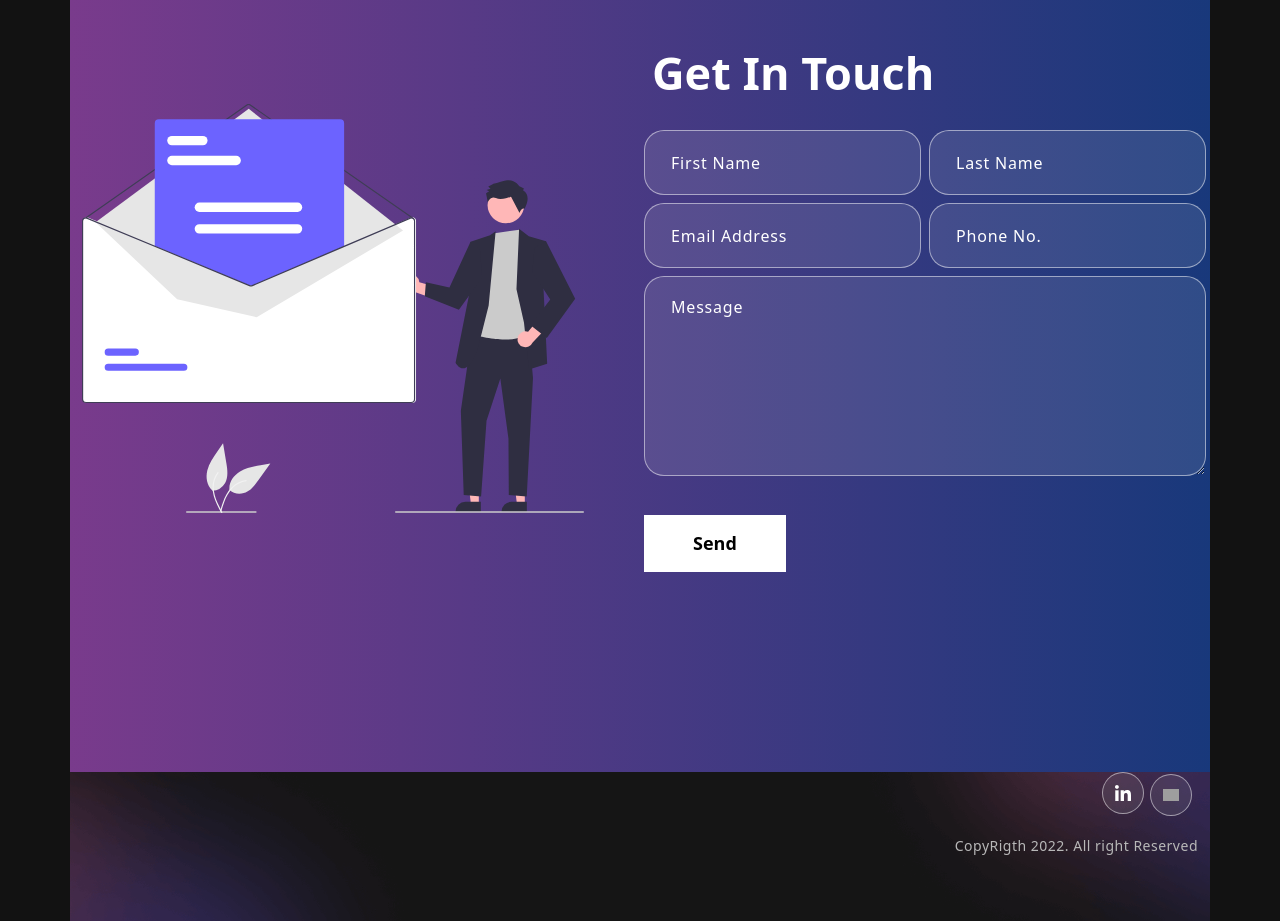
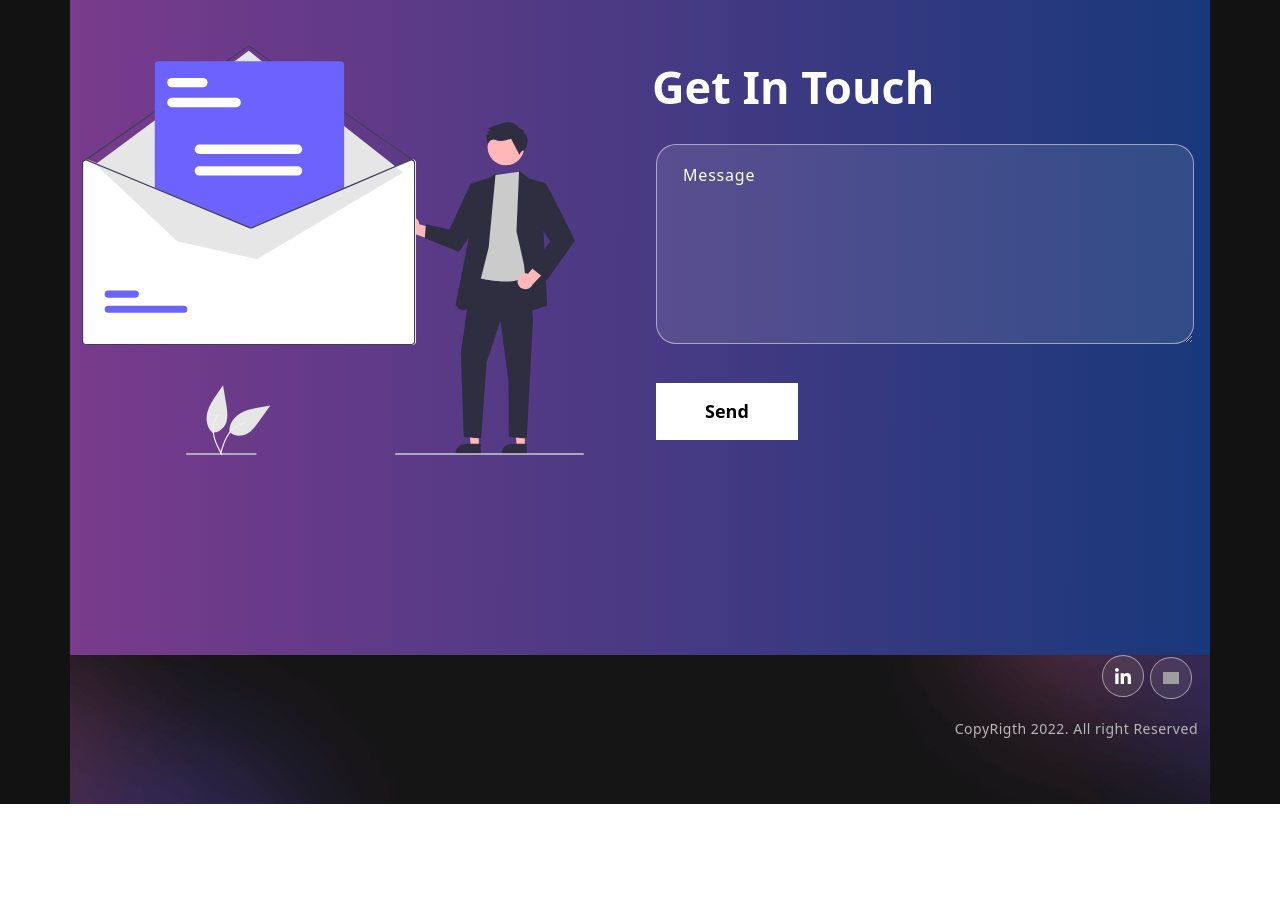
Before and after one commit to Papotta/Portfolio, a React (Vite) app in the folder frontend/: page / in a window 1280 px wide. Shown: the part 2120-3041 px from the top of the page. After the commit the page ends 2924 px from the top, so only its background shows below. Built offline with nearby package versions, Linux system fonts and the light colour scheme; grey boxes are pictures that could not be loaded.

Commit message:
contact change

```diff
--- a/frontend/src/components/Contact.jsx
+++ b/frontend/src/components/Contact.jsx
@@ -2,7 +2,6 @@ import { useState } from "react";
 import { Container, Row, Col } from "react-bootstrap";
 import correo from "../assets/img/correo.svg";
 import 'animate.css';
-
 
 export const Contact = () => {
   const formInitialDetails = {
@@ -11,7 +10,8 @@ export const Contact = () => {
     email: '',
     phone: '',
     message: ''
-  }
+  };
+
   const [formDetails, setFormDetails] = useState(formInitialDetails);
   const [buttonText, setButtonText] = useState('Send');
   const [status, setStatus] = useState({});
@@ -20,12 +20,8 @@ export const Contact = () => {
     setFormDetails({
       ...formDetails,
       [category]: value
-      })
-  }
-
-  // const URL = process.env.NODE_ENV === 'production'?
-  // import.meta.env.BASE_URL :
-  // 'http://localhost:3000'
+    });
+  };
 
   const handleSubmit = async (e) => {
     e.preventDefault();
@@ -39,67 +35,66 @@ export const Contact = () => {
     }
 
     setButtonText("Sending...");
-    let response = await fetch(`/mail`, {
+
+    try {
+      const response = await fetch(`https://portfolio-production-92da.up.railway.app/mail`, {
         method: "POST",
         headers: {
-        "Content-Type": "application/json;charset=utf-8",
+          "Content-Type": "application/json",
         },
         body: JSON.stringify(formDetails),
       });
 
+      if (response.ok) {
+        const result = await response.json();
+        setFormDetails(formInitialDetails);
+
+        setStatus({ success: true, message: 'Message sent successfully' });
+      } else {
+        setStatus({ success: false, message: 'Something went wrong, please try again later.' });
+      }
+    } catch (error) {
+      console.error("Error sending email:", error);
+      setStatus({ success: false, message: 'Error sending email. Please try again later.' });
+    } finally {
       setButtonText("Send");
-    let result = await response.json();
-    setFormDetails(formInitialDetails);
-    console.log("probando")
-
-    if (result.success) {
-      setStatus({ success: true, message: 'Message sent successfully'});
-    } else {
-      setStatus({ success: false, message: 'Something went wrong, please try again later.'});
     }
   };
-
 
   return (
     <section className="contact" id="connect">
       <Container>
         <Row className="align-items-center">
           <Col size={12} md={6}>
-                <img src={correo} alt="Contact Us"/>
+            <img src={correo} alt="Contact Us" />
           </Col>
           <Col size={12} md={6}>
-                <div >
+            <div>
               <h2>Get In Touch</h2>
               <form onSubmit={handleSubmit}>
-                  <Row>
-                    <Col size={12} sm={6} className="px-1">
-                      <input type="text" value={formDetails.firstName} placeholder="First Name" onChange={(e) => onFormUpdate('firstName', e.target.value)} required/>
+                {/* ... (otras entradas de formulario) */}
+                <Col size={12} className="px-1">
+                  <textarea
+                    rows="6"
+                    value={formDetails.message}
+                    placeholder="Message"
+                    onChange={(e) => onFormUpdate('message', e.target.value)}
+                    required
+                  ></textarea>
+                  <button type="submit">
+                    <span>{buttonText}</span>
+                  </button>
                 </Col>
-                    <Col size={12} sm={6} className="px-1">
-                      <input type="text" value={formDetails.lastName} placeholder="Last Name" onChange={(e) => onFormUpdate('lastName', e.target.value)} required/>
-                    </Col>
-                    <Col size={12} sm={6} className="px-1">
-                      <input type="email" value={formDetails.email} placeholder="Email Address" onChange={(e) => onFormUpdate('email', e.target.value)} required />
-                    </Col>
-                    <Col size={12} sm={6} className="px-1">
-                      <input type="tel" value={formDetails.phone} placeholder="Phone No." onChange={(e) => onFormUpdate('phone', e.target.value)}/>
-                    </Col>
-                    <Col size={12} className="px-1">
-                      <textarea rows="6" value={formDetails.message} placeholder="Message" onChange={(e) => onFormUpdate('message', e.target.value)} required></textarea>
-                      <button type="submit"><span>{buttonText}</span></button>
-                    </Col>
-                    {
-                      status.message &&
+                {status.message && (
                   <Col>
                     <p className={status.success === false ? "danger" : "success"}>{status.message}</p>
                   </Col>
-                    }
-                  </Row>
+                )}
               </form>
             </div>
           </Col>
         </Row>
       </Container>
     </section>
-  )
-}
+  );
+};
```
Lines whose indentation alone changed are shown as unchanged.
